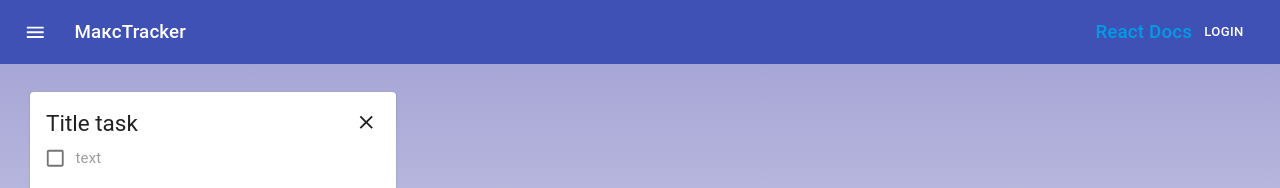
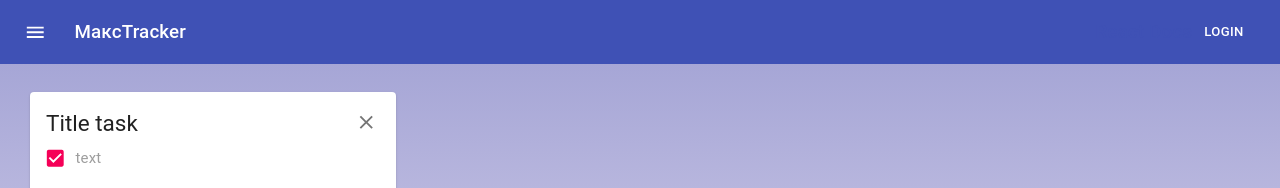
Before and after one commit to Ehot93/tt, a React (Create React App) app: page / in a window 1280 px wide. Shown: the top 188 px of the page. Built offline with nearby package versions, Linux system fonts and the light colour scheme.

Commit message:
still work checkbox

```diff
--- a/src/components/Card/index.jsx
+++ b/src/components/Card/index.jsx
@@ -8,7 +8,7 @@ export default function SimpleCard() {
     const [tasks, setTask] = useState([
             {
                 text: 'text',
-                isChecked: false,
+                isChecked: true,
                 id: Date.now()
             }
         ]
@@ -22,11 +22,11 @@ export default function SimpleCard() {
         if(text.length === 0){
             return;
         }
-        const newItem = {
-            text: text,
-            isChecked: false,
-            id: Date.now()
-        };
+        // const newItem = {
+        //     text: text,
+        //     isChecked: true,
+        //     id: Date.now()
+        // };
         setTask([
             ...tasks,
             ...[{
@@ -38,14 +38,16 @@ export default function SimpleCard() {
         // console.log(tasks);
     };
 
-    const handleCheck = (item) => {
-        // console.log('item',item);
+    const handleCheck = (e) => {
+        e.preventDefault();
+        console.log('item',e.target.checked);
+        e.target.checked = !e.target.checked;
         const container = document.getElementById('container');
         const items = container.querySelectorAll('.card__item');
-        console.log('items:', items);
+        // console.log('items:', items);
         let ara = [];
         ara.push(...items);
-        console.log('ara',ara);
+        // console.log('ara',ara);
         // return (item.isChecked = !item.isChecked);
     };
     return (
@@ -56,7 +58,7 @@ export default function SimpleCard() {
                         <Typography variant="h5" component="h2">
                             Title task
                         </Typography>
-                        <IconButton edge="start" color="inherit" aria-label="close" size="small">
+                        <IconButton edge="start" aria-label="close" size="small">
                             <CloseIcon></CloseIcon>
                         </IconButton>
                     </div>
@@ -78,7 +80,7 @@ export default function SimpleCard() {
                     })}
                     {/* <ListItem props={tasks}/> */}
                     <CardActions className={"card__actions"} id="cardActions">
-                        <Input id="input" placeholder="enter text of task"
+                        <Input id="inputText" placeholder="enter text of task"
                                onChange={handleChange} value={text}
                         />
                         <button>
--- a/src/components/header/index.jsx
+++ b/src/components/header/index.jsx
@@ -27,7 +27,7 @@ export default function Header() {
                     <Typography variant="h6" className={classes.title}>
                         МаксTracker
                     </Typography>
-                    <Link href="https://ru.reactjs.org/" color="second">
+                    <Link href="https://ru.reactjs.org/">
                         <Typography variant="h6">React Docs</Typography>
                     </Link>
                     <Button color="inherit">Login</Button>
```
